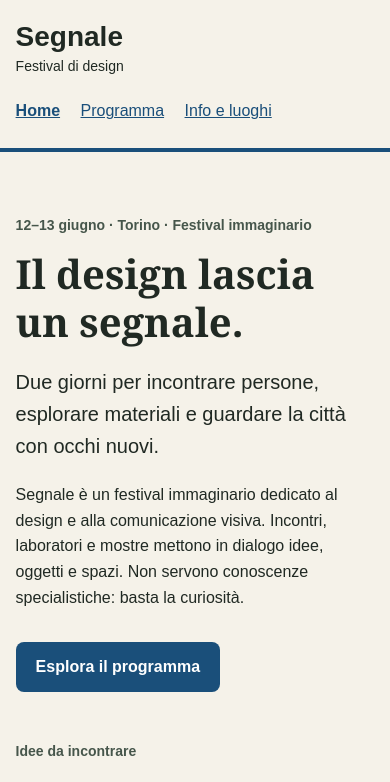
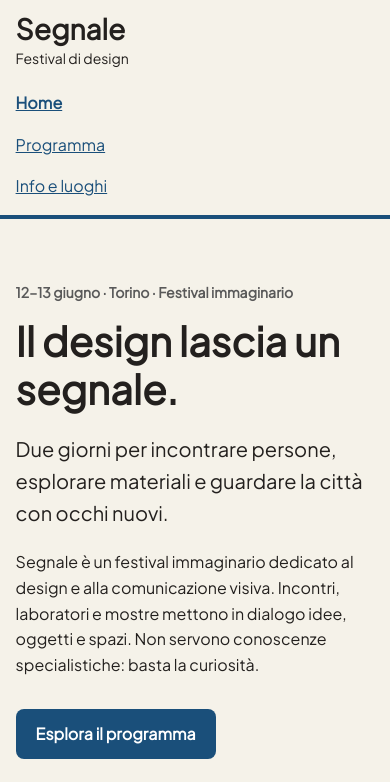
Before and after one commit to s339692/festival-segnale, a plain HTML site: page index.html in a window 390 px wide. Shown: the top 782 px of the page. Drawn offline with Linux system fonts and the light colour scheme.

Commit message:
Add files via upload
site-header sticky, menu responsive, moodboard

```diff
--- a/index.html
+++ b/index.html
@@ -4,6 +4,7 @@
   <meta charset="utf-8">
   <meta name="viewport" content="width=device-width, initial-scale=1">
   <title>Segnale — Festival di design</title>
+  <link rel="stylesheet" href="https://fonts.googleapis.com/css?family=Plus+Jakarta+Sans">
   <link rel="stylesheet" href="style.css">
 </head>
 <body>
--- a/style.css
+++ b/style.css
@@ -6,9 +6,9 @@
   --colore-primario: #1a4f7a;
   --colore-primario-scuro: #0f3250;
   --colore-sfondo: #f5f2e9;
-  --colore-testo: #202923;
-  --font-testo: Arial, Helvetica, sans-serif;
-  --font-titoli: Georgia, "Times New Roman", serif;
+  --colore-testo: #23201E;
+  --font-testo: "Plus Jakarta Sans", Helvetica, sans-serif;
+  --font-titoli: "Plus Jakarta Sans", "Times New Roman", serif;
 }
 
 * {
@@ -44,6 +44,10 @@ a:focus-visible {
 }
 
 .site-header {
+  position:sticky;
+  top: 0;
+   z-index: 1000;
+  background-color: var(--colore-sfondo, #f7f8f5);
   padding: 1.25rem 0;
   border-bottom: 4px solid var(--colore-primario);
 }
@@ -84,7 +88,7 @@ nav a[aria-current="page"] {
 
 .eyebrow,
 .event-meta {
-  color: #46564b;
+  color: #595959;
   font-size: 0.875rem;
   font-weight: bold;
 }
@@ -222,3 +226,15 @@ h3 {
     grid-template-columns: repeat(3, 1fr);
   }
 }
+@media (max-width: 600px) {
+  .site-header {
+    padding: 0.75rem 0; /* Compatta l'altezza dell'header sticky sul telefono */
+  }
+
+  .site-header nav {
+    display: flex;
+    flex-direction: column; /* Mette i link in colonna uno sotto l'altro */
+    align-items: flex-start; /* Li allinea a sinistra sotto il logo */
+    gap: 0.5rem; /* Spazio verticale comodo per il tocco */
+  }
+}
```
Also changed, not shown: info.html (+1 -1 lines), programma.html (+1 -0 lines), 1 other file.
